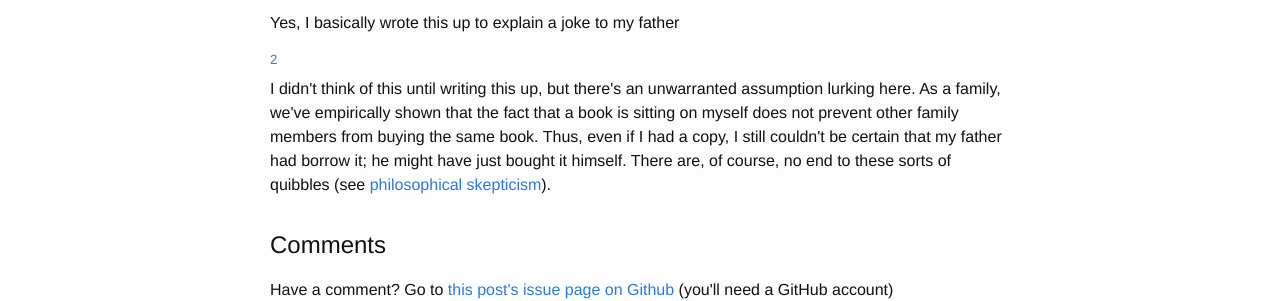
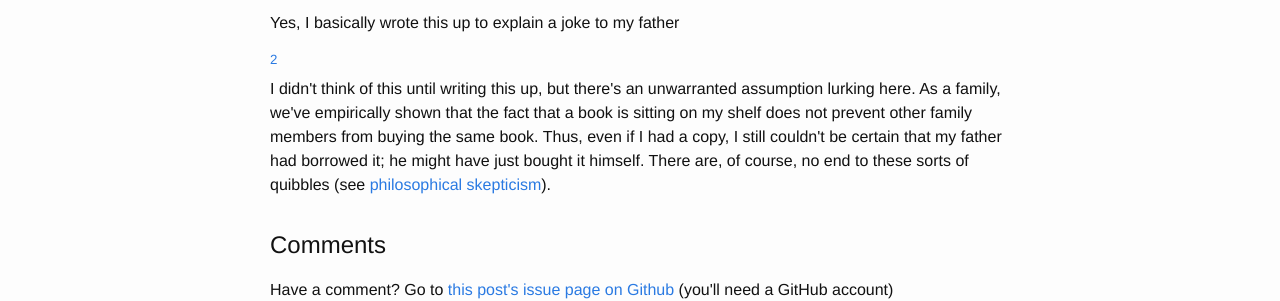
Before and after one commit to minimallysufficient/minimallysufficient.github.io, a Jekyll site: the page built from _posts/2016-06-16-three-logicians-walk-into-a-bar.html, in a window 1280 px wide. Shown: the part 1389-1690 px from the top of the page. Built offline with Jekyll 4.4.1, drawn with Linux system fonts in a browser that asks for light colours.

Commit message:
Fix typo

```diff
--- a/_posts/2016-06-16-three-logicians-walk-into-a-bar.html
+++ b/_posts/2016-06-16-three-logicians-walk-into-a-bar.html
@@ -1,6 +1,52 @@
 ---
 date: 2016-06-16
 tags:
+-
+-
+-
+-
+-
+-
+-
+-
+-
+-
+-
+-
+-
+-
+-
+-
+-
+-
+-
+-
+-
+-
+-
+-
+-
+-
+-
+-
+-
+-
+-
+-
+-
+-
+-
+-
+-
+-
+-
+-
+-
+-
+-
+-
+-
+-
 -
 -
 -
@@ -201,11 +247,11 @@ Yes, I basically wrote this up to explain a joke to my father
 <div class="footdef"><sup><a id="fn.2" class="footnum" href="#fnr.2">2</a></sup> <div class="footpara"><p class="footpara">
 I didn't think of this until writing this up, but there's an
 unwarranted assumption lurking here. As a family, we've empirically
-shown that the fact that a book is sitting on myself does not prevent
-other family members from buying the same book. Thus, even if I had a
-copy, I still couldn't be certain that my father had borrow it; he
-might have just bought it himself. There are, of course, no end to
-these sorts of quibbles (see <a href="https://en.wikipedia.org/wiki/Philosophical_skepticism">philosophical skepticism</a>).
+shown that the fact that a book is sitting on my shelf does not
+prevent other family members from buying the same book. Thus, even if
+I had a copy, I still couldn't be certain that my father had borrowed
+it; he might have just bought it himself. There are, of course, no end
+to these sorts of quibbles (see <a href="https://en.wikipedia.org/wiki/Philosophical_skepticism">philosophical skepticism</a>).
 </p></div></div>
 
 
```
Also changed, not shown: _org/posts/three-logicians-walk-into-a-bar.org (+5 -5 lines).
